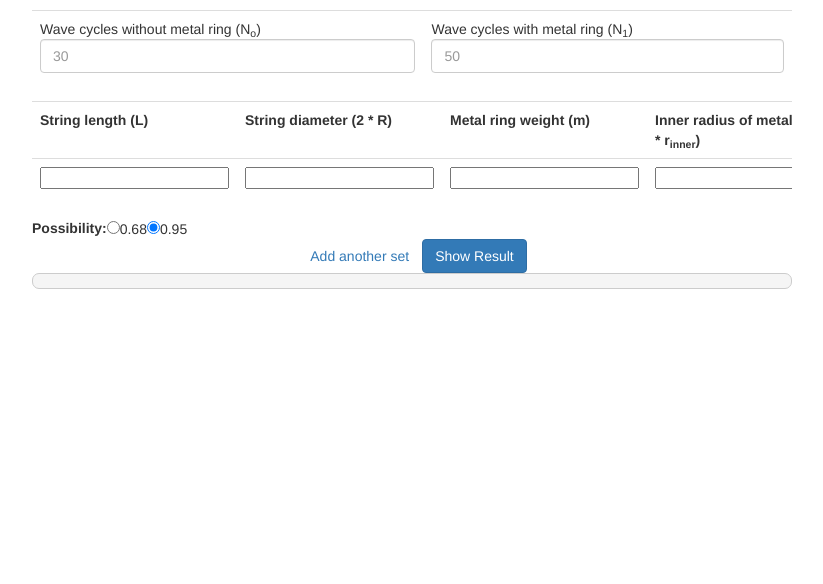
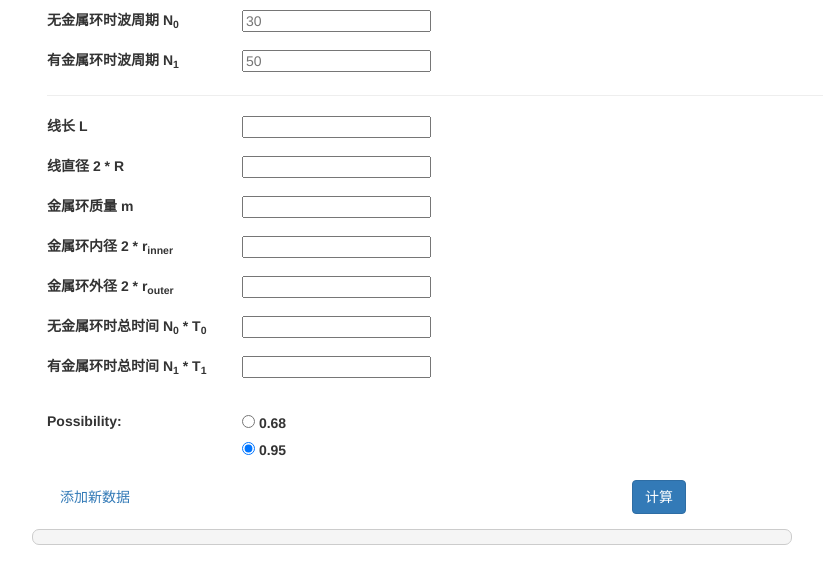
Before and after one commit to iBug/CPE-Toolbox, a Jekyll site: the page built from ShearModulus/index.html, in a window 1280 px wide. Shown: the top 584 px of the page, without its empty margins (228-1051 px from the left). Built offline with Jekyll 4.4.1, drawn with Linux system fonts in a browser that asks for light colours; nearby versions of some CDN libraries; library files that are not in the unit come from our copies.

Commit message:
update ShearModulus UI

```diff
--- a/Diffraction/index.html
+++ b/Diffraction/index.html
@@ -69,4 +69,4 @@ layout: tool
 				</div>
 			</div>
 		</form>
-	</div>
+</div>
--- a/ShearModulus/index.html
+++ b/ShearModulus/index.html
@@ -3,7 +3,7 @@ title: Shear Modulus
 layout: tool
 ---
 
-<div class="form-group">
+<!-- <div class="form-group">
 	<table align="center" class="table">
 		<tbody>
 			<tr>
@@ -47,4 +47,79 @@ layout: tool
 				<td align="center"><a id="showResult" class="btn btn-primary" href="#">Show Result</a></td>
 		</tr>
 	</tbody>
-</table>
+</table> -->
+
+<div class="container">
+		<form>
+			<div class="form-group row">
+				<label class="col-sm-2">无金属环时波周期 N<sub>0</sub></label>
+				<div class="col-sm-10">
+					<input type="number" id="iN0" placeholder="30"/>
+				</div>
+			</div>
+			<div class="form-group row">
+				<label class="col-sm-2">有金属环时波周期 N<sub>1</sub></label>
+				<div class="col-sm-10">
+					<input type="number" id="iN1" placeholder="50"/>
+				</div>
+
+			</div>
+			<hr>
+			<div class="form-group row">
+					<label class="col-sm-2">线长 L</label>
+					<div class="col-sm-10">
+						<input type="number" name="iL" />
+					</div>
+			</div>
+			<div class="form-group row">
+					<label class="col-sm-2">线直径 2 * R</label>
+					<div class="col-sm-10">
+						<input type="number" name="iD" />
+					</div>
+			</div>
+			<div class="form-group row">
+					<label class="col-sm-2">金属环质量 m</label>
+					<div class="col-sm-10">
+						<input type="number" name="im" />
+					</div>
+			</div>
+			<div class="form-group row">
+					<label class="col-sm-2">金属环内径 2 * r<sub>inner</sub></label>
+					<div class="col-sm-10">
+						<input type="number" name="iri" />
+					</div>
+			</div>
+			<div class="form-group row">
+					<label class="col-sm-2">金属环外径 2 * r<sub>outer</sub></label>
+					<div class="col-sm-10">
+						<input type="number" name="iro" />
+					</div>
+			</div>
+			<div class="form-group row">
+					<label class="col-sm-2">无金属环时总时间 N<sub>0</sub> * T<sub>0</sub></label>
+					<div class="col-sm-10">
+						<input type="number" name="iT0" />
+					</div>
+			</div>
+			<div class="form-group row">
+					<label class="col-sm-2">有金属环时总时间 N<sub>1</sub> * T<sub>1</sub></label>
+					<div class="col-sm-10">
+						<input type="number" name="iT1" />
+					</div>
+			</div>
+			<div class="form-group row">
+					<a href="#delete" hidden>删除此条</a>
+			</div>
+
+			{% include possibility.html %}
+
+			<div class="form-group row">
+				<div class="col-md-6">
+					<a id="addData" class="btn btn-secondary" href="#">添加新数据</a>
+				</div>
+				<div class="col-md-6">
+					<a id="showResult" class="btn btn-primary" href="#">计算</a>
+				</div>
+			</div>
+		</form>
+</div>
--- a/_includes/possibility.html
+++ b/_includes/possibility.html
@@ -1,9 +1,17 @@
-<div id="possibility">
-	<table style="border-spacing: 1em;">
-		<tbody>
-			<td><b>Possibility:</b></td>
-			<td><input type="radio" name="possibility" value="1">0.68</input></td>
-			<td><input type="radio" name="possibility" value="2" checked>0.95</input></td>
-		</tbody>
-	</table>
+<div id="possibility" class="form-group row">
+	<div class="col-sm-2"><b>Possibility:</b></div>
+	<div class="col-sm-10">
+		<div class="form-check">
+			<input type="radio" name="possibility" value="1"></input>
+			<label>
+				0.68
+			</label>
+		</div>
+		<div class="form-check">
+			<input type="radio" name="possibility" value="2" checked></input>
+			<label>
+				0.95
+			</label>
+		</div>
+	</div>
 </div>
```
